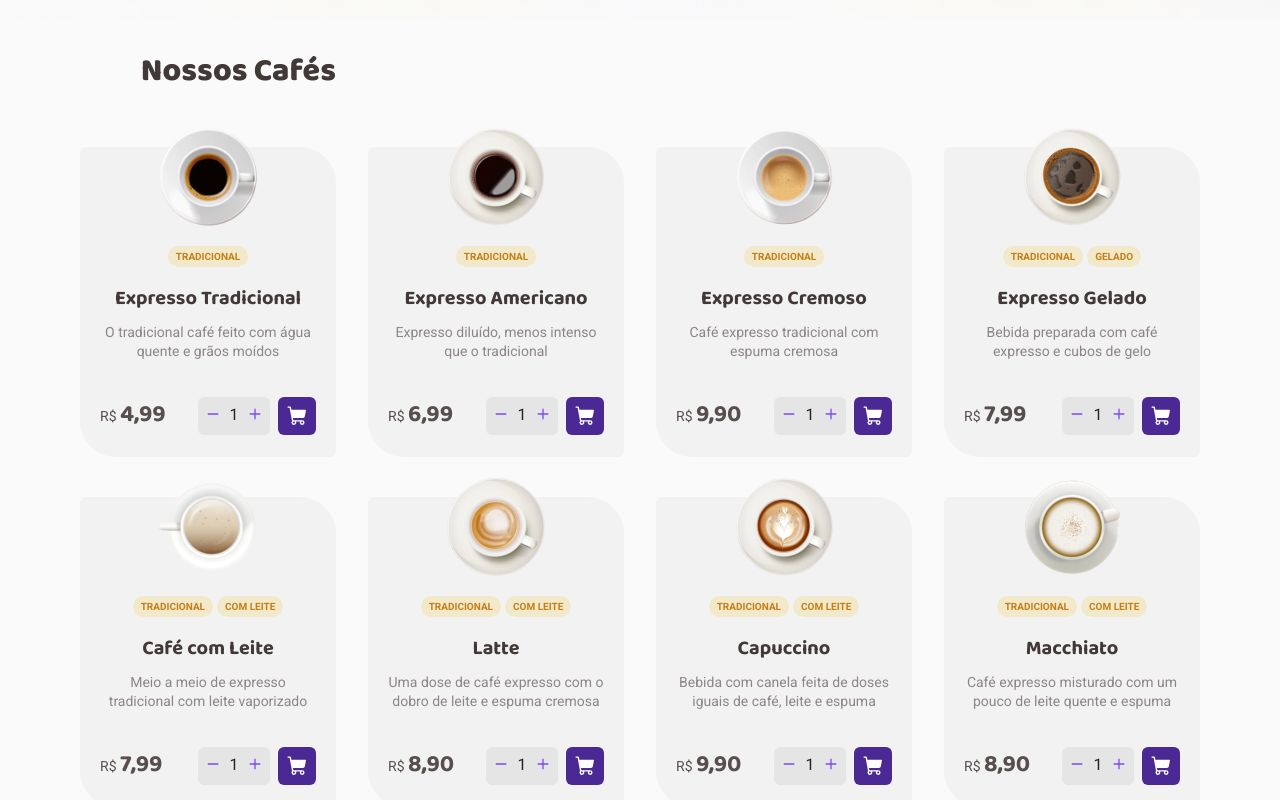
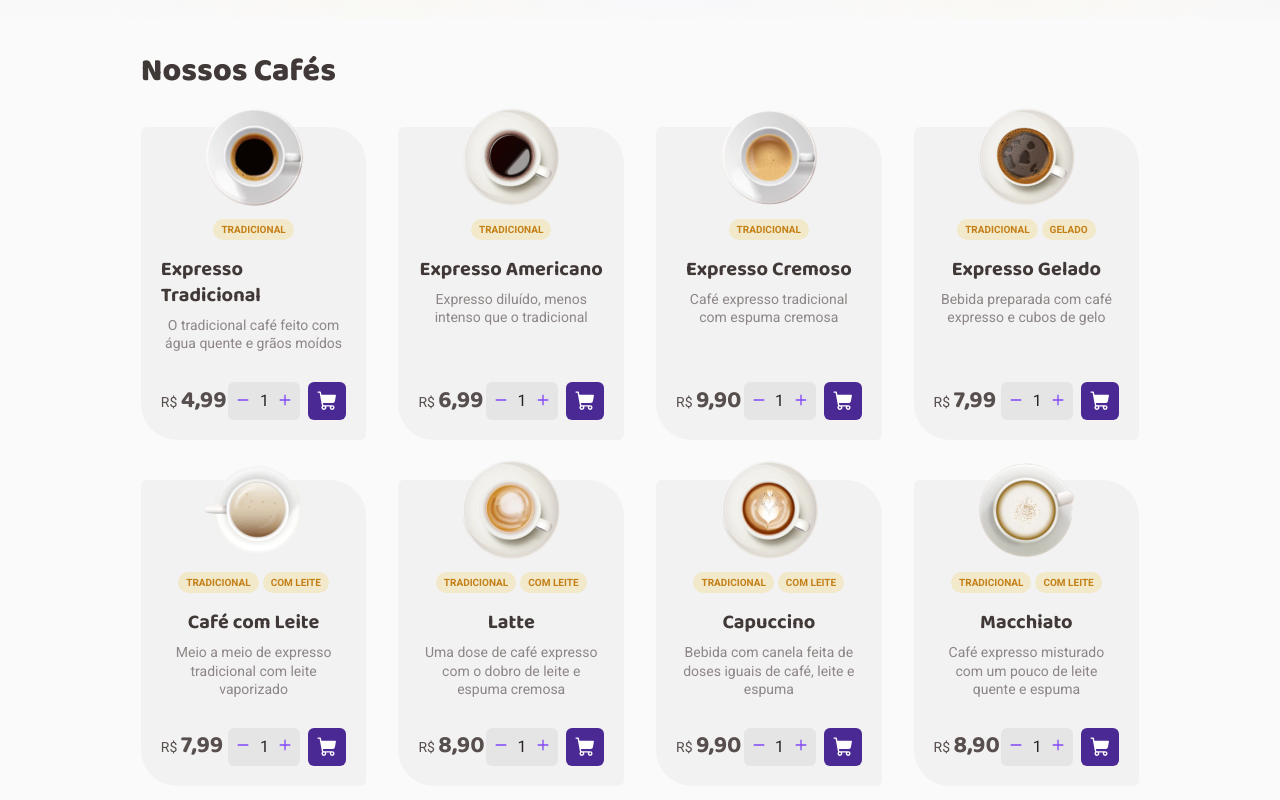
Before and after one commit to Poveii/coffee-delivery, a React (Vite) app: page / in a window 1280 px wide. Shown: the part 620-1420 px from the top of the page. Built offline with nearby package versions, Linux system fonts and the light colour scheme.

Commit message:
feat: CoffeeCard size in Home Page

```diff
--- a/src/pages/Home/components/CoffeeCard/styles.ts
+++ b/src/pages/Home/components/CoffeeCard/styles.ts
@@ -3,11 +3,10 @@ import styled from 'styled-components'
 import { ButtonBase } from '../../../../styles/base'
 
 export const CoffeeCardContainer = styled.li`
-  width: 16rem;
-  height: 19.375rem;
+  display: flex;
+  flex-direction: column;
+  align-items: center;
 
-  display: grid;
-  justify-items: center;
   padding-inline: 1.25rem;
   padding-bottom: 1.25rem;
 
@@ -50,6 +49,7 @@ export const CoffeeCardContainer = styled.li`
   }
 
   .description {
+    flex: 1;
     text-align: center;
     font-size: 0.875rem;
     line-height: 130%;
--- a/src/pages/Home/styles.ts
+++ b/src/pages/Home/styles.ts
@@ -5,7 +5,7 @@ import heroBackground from '../../assets/hero_background.png'
 export const HeroContainer = styled.div`
   display: flex;
   justify-content: space-between;
-  gap: 3.5rem;
+  gap: 1.75rem;
 
   padding-block: 5.875rem;
   padding-inline: var(--lateral-spacing);
@@ -65,12 +65,12 @@ export const CoffeeListContainer = styled.div`
     font-weight: 800;
     line-height: 130%;
 
-    margin-bottom: 3.375rem;
+    margin-bottom: 2.125rem;
   }
 
   > ul {
     display: grid;
-    grid-template-columns: repeat(4, max-content);
+    grid-template-columns: repeat(4, minmax(200px, 1fr));
     justify-content: center;
 
     row-gap: 2.5rem;
```
